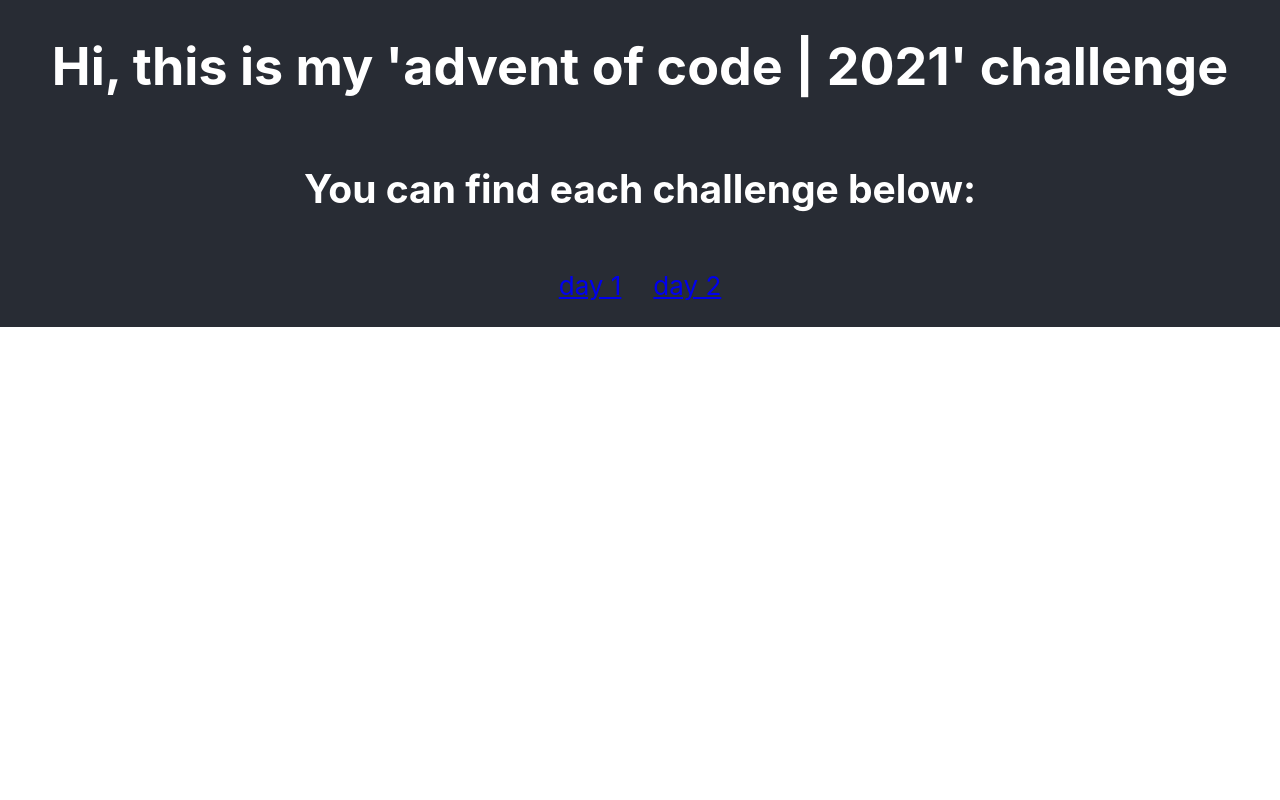
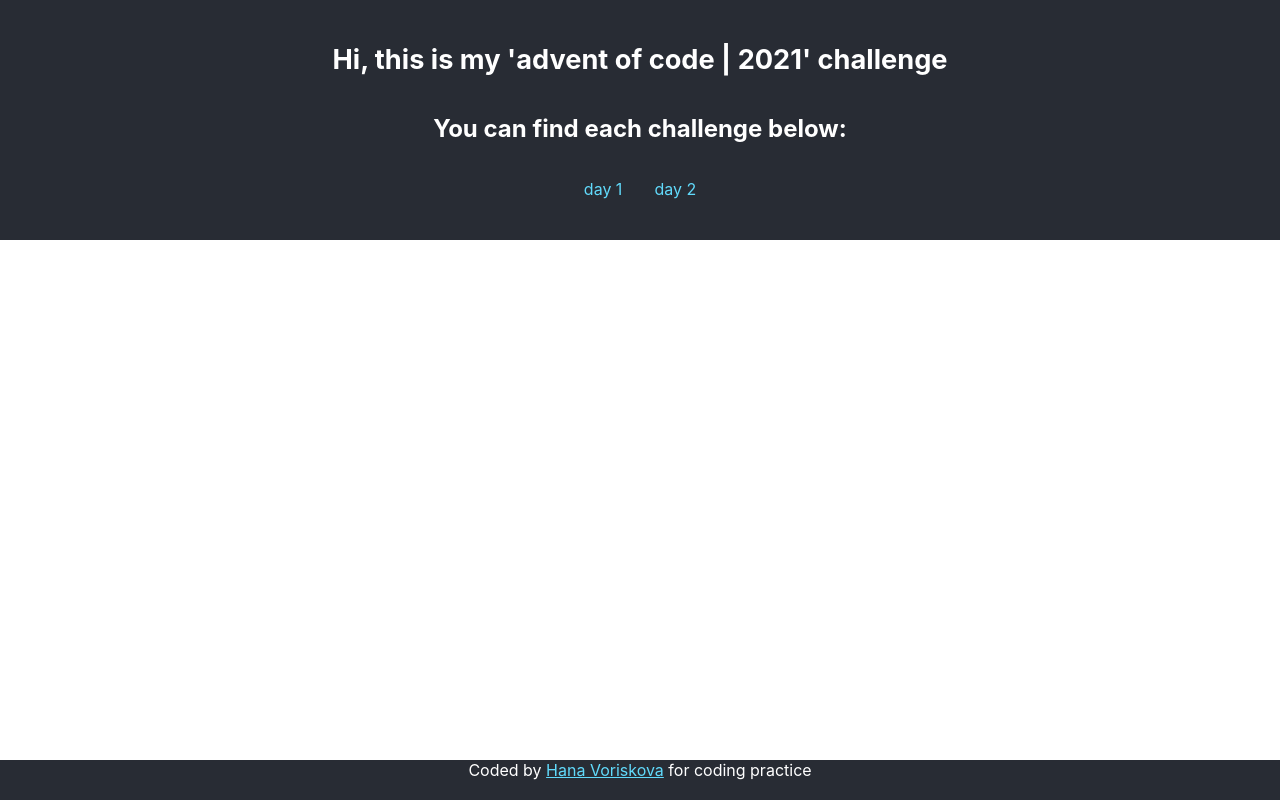
Before and after one commit to havoriskova/advent-challenge, a React (Create React App) app: page / in a window 1280 px wide. Shown: the top 800 px of the page. Built offline with nearby package versions, Linux system fonts and the light colour scheme.

Commit message:
setting up

```diff
--- a/src/App.css
+++ b/src/App.css
@@ -9,13 +9,22 @@
 
 .App-header {
   background-color: var(--primary-color);
-  min-height: 10vh;
+  min-height: 30vh;
   display: flex;
   flex-direction: column;
   align-items: center;
   justify-content: center;
-  font-size: calc(10px + 2vmin);
+  /* font-size: calc(10px + 2vmin); */
+  font-size: 1rem;
   color: var(--primary-text-color);
+}
+
+.App-header h1 {
+  font-size: 1.7rem;
+}
+
+.App-header h2 {
+  font-size: 1.5rem;
 }
 
 .App-link {
@@ -33,15 +42,18 @@
   padding: 0 1rem;
 }
 
+.App-list-item > * {
+  text-decoration: none;
+}
+
 
 .App-main {
- min-height: 80vh;
+ min-height: 65vh;
 }
 
 .App-footer {
   background-color: var(--primary-color);
   min-height: 5vh;
-  display: flex;
-  justify-content: center;
   color: var(--primary-text-color);
+  text-align: center;
 }
--- a/src/App.js
+++ b/src/App.js
@@ -16,8 +16,8 @@ function App() {
         </h2>
         <ul className='App-list'>
           {/* <li><NavLink to='/home' onClick={this.removeActiveNav}><img className='nav-li' alt='home' src={homeNav}/></NavLink></li> */}
-          <li className='App-list-item'><NavLink to='/day1'>day 1</NavLink></li>
-          <li className='App-list-item'><NavLink to='/day2'>day 2</NavLink></li>
+          <li className='App-list-item'><NavLink to='/day1' className='App-link'>day 1</NavLink></li>
+          <li className='App-list-item'><NavLink to='/day2' className='App-link'>day 2</NavLink></li>
         </ul>
       </header>
     </div>
@@ -34,7 +34,7 @@ function App() {
     </main>
 
     <footer className='App-footer'>
-     Coded by Hana Voriskova for coding practice
+     Coded by <a className='App-link' href='https://www.linkedin.com/in/hanavoriskova/?locale=en_US'>Hana Voriskova</a> for coding practice
     </footer>
     </BrowserRouter>
   );
```
